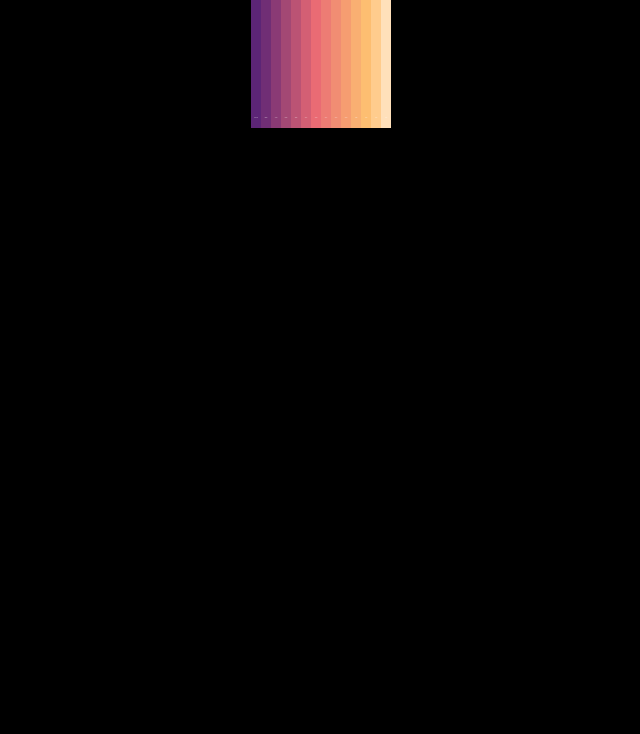
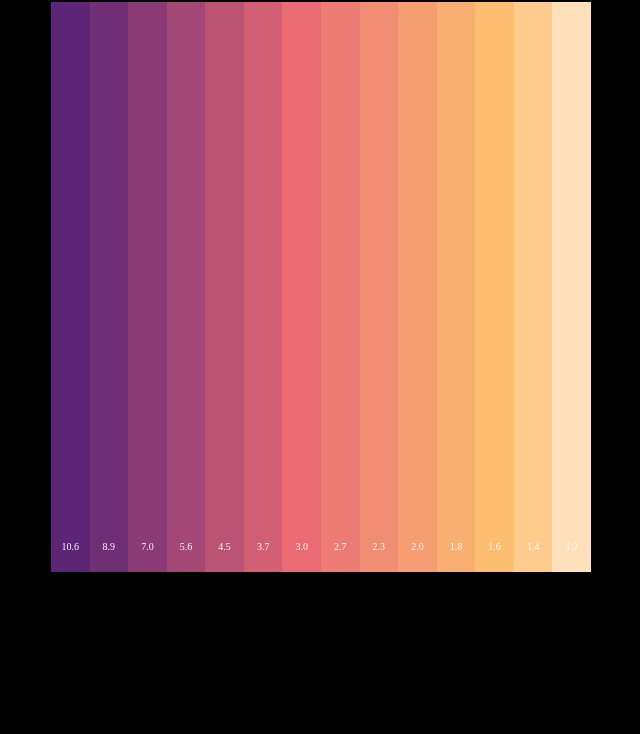
Before and after one commit to hyyder2/Color-Palette, a plain HTML site: page index.html in a window 1280 px wide. Shown: the part 66-800 px from the top of the page, without its empty margins (319-959 px from the left). Drawn offline with Linux system fonts and the light colour scheme.

Commit message:
size adjusted

```diff
--- a/style.css
+++ b/style.css
@@ -8,26 +8,26 @@
 
 h1{
     color: white;
-    font-size: medium;
+
     text-align: center;
 }
 
 div{
-    height: 150px;
-    width: 140px;
+    height: 550px;
+    width: 540px;
     display: flex;
-    font-size: 2px;
+    font-size: 10px;
     color: white;
     justify-content: center;
     align-items: end;
-   padding-bottom: 10px;
+   padding-bottom: 20px;
 
 
 
 }
 .main{
     margin: auto;
-    margin-top: 15px ;
+    margin-top: 30px ;
 }
 
 
```
